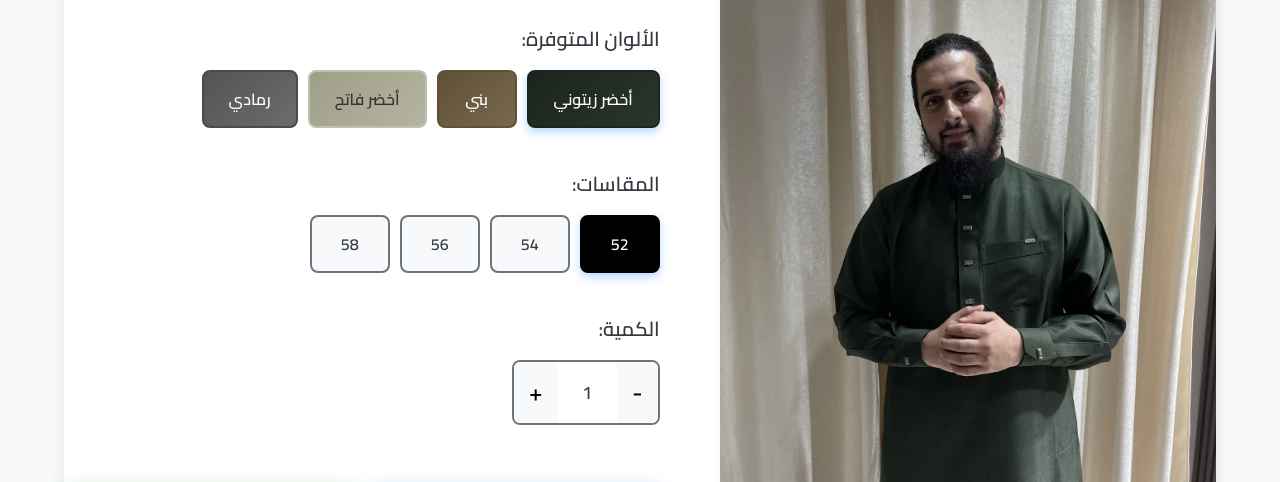
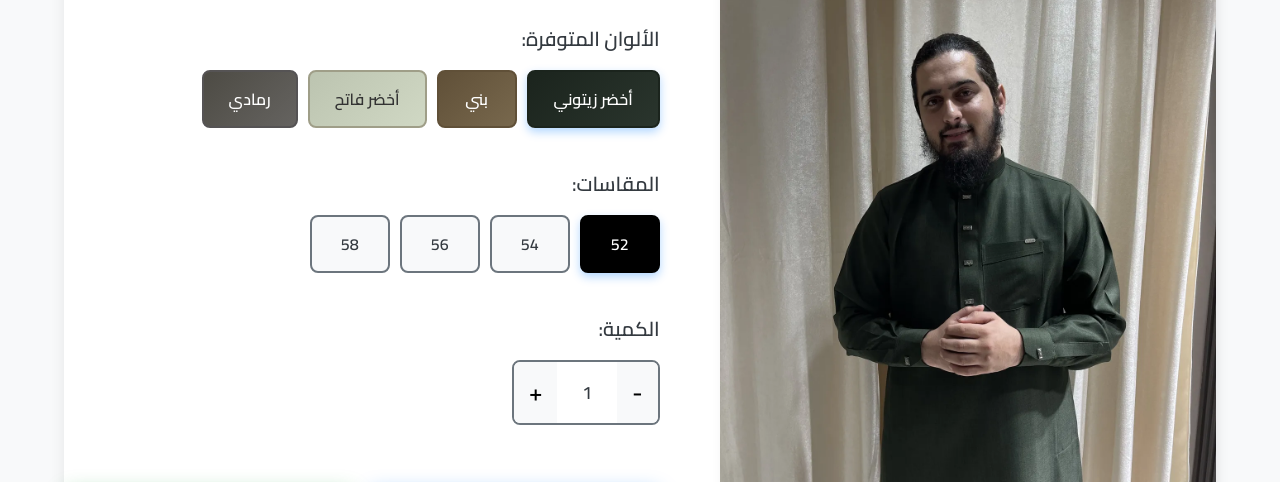
Before and after one commit to products-store/athar-products, a plain HTML site: page index.html in a window 1280 px wide. Shown: the part 291-773 px from the top of the page. Drawn offline with Linux system fonts and the light colour scheme.

Commit message:
Update style.css

```diff
--- a/style.css
+++ b/style.css
@@ -1980,15 +1980,15 @@ button:hover {
 }
 
 .color-btn[data-color="light-green"] {
-    background: linear-gradient(135deg, #9f9e88, #b5b4a0);
+    background: linear-gradient(135deg, #bcc4b0, #d0d8c4);
     color: #333;
-    border-color: #bcc4b0;
+    border-color: #9f9e88;
 }
 
 .color-btn[data-color="gray"] {
-    background: linear-gradient(135deg, #555354, #6d6b6c);
+    background: linear-gradient(135deg, #4d4b44, #656360);
     color: white;
-    border-color: #4d4b44;
+    border-color: #555354;
 }
 
 .color-btn[data-color="blue-petrol"] {
@@ -2019,5 +2019,4 @@ button:hover {
     background: linear-gradient(135deg, #040509, #1a1a1a);
     color: white;
     border-color: #040509;
-
-}
+}
```
